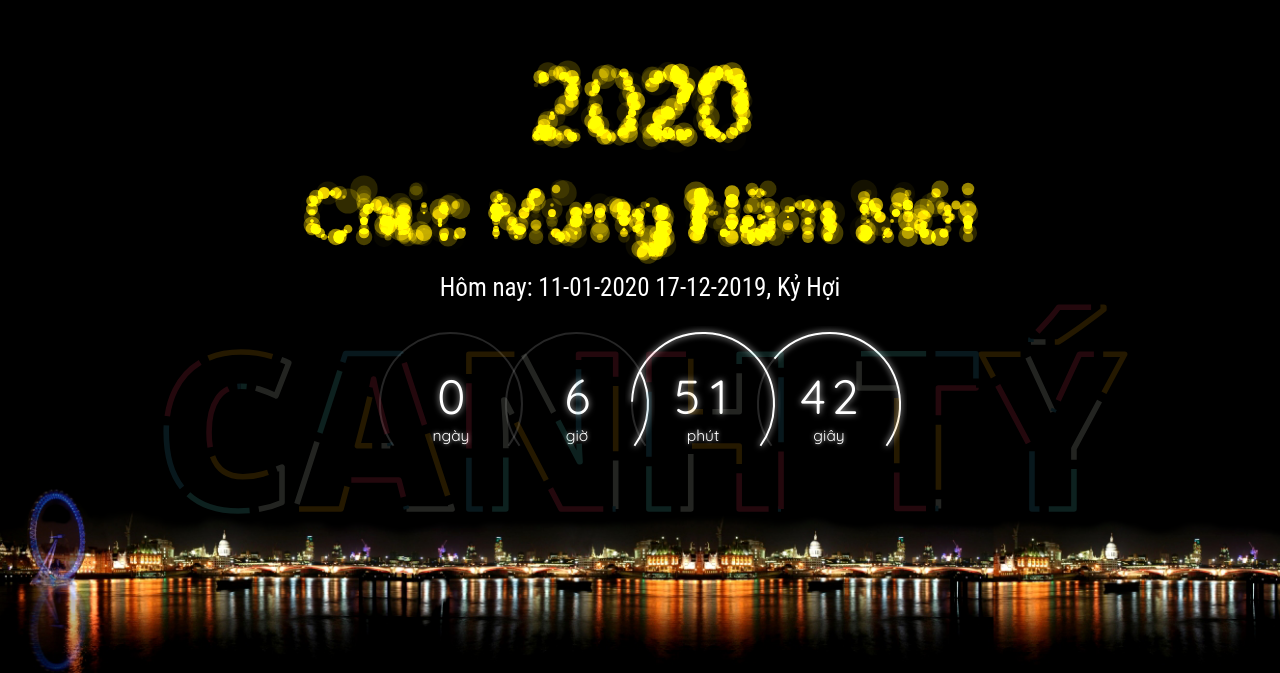
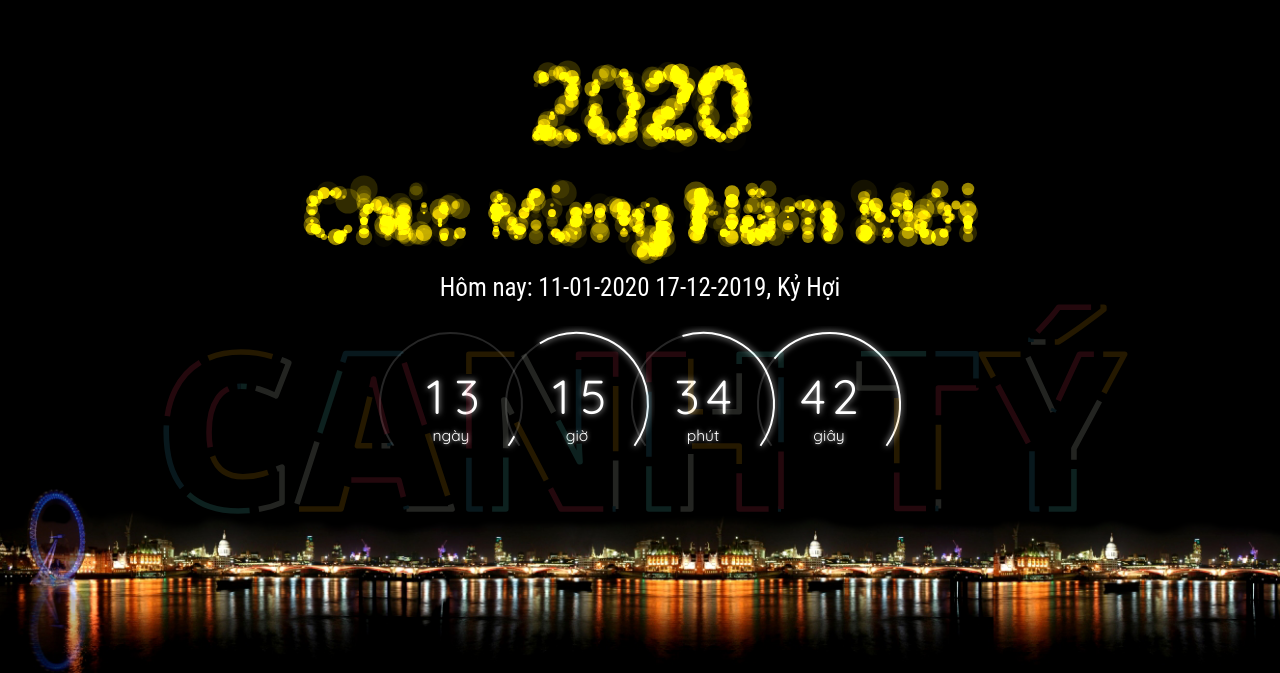
Before and after one commit to hung4564/hung4564.github.io, a website with bundled scripts: page index.html in a window 1280 px wide. Shown: the part 127-800 px from the top of the page. Built offline with nearby package versions, Linux system fonts and the light colour scheme; some icons are missing; files whose address does not match are found by name.

Commit message:
sua ngay

```diff
--- a/index.html
+++ b/index.html
@@ -61,7 +61,7 @@
           data-labels-hours="Giờ,Giờ"
           data-labels-minutes="Phút,Phút"
           data-labels-seconds="Giây,Giây"
-          data-due="2020-01-11T15:17:00"
+          data-due="2020-01-25T00:00:00"
           data-event-complete="happyNewYear"
         ></div>
       </div>
```
